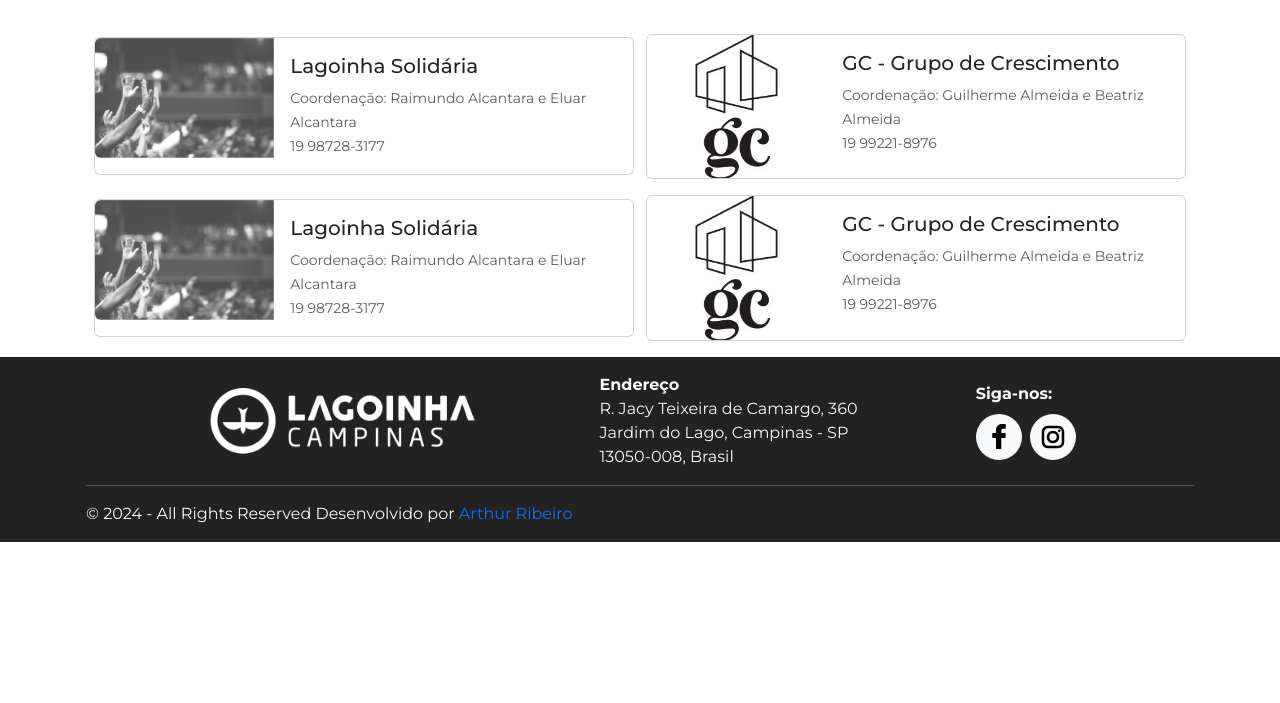
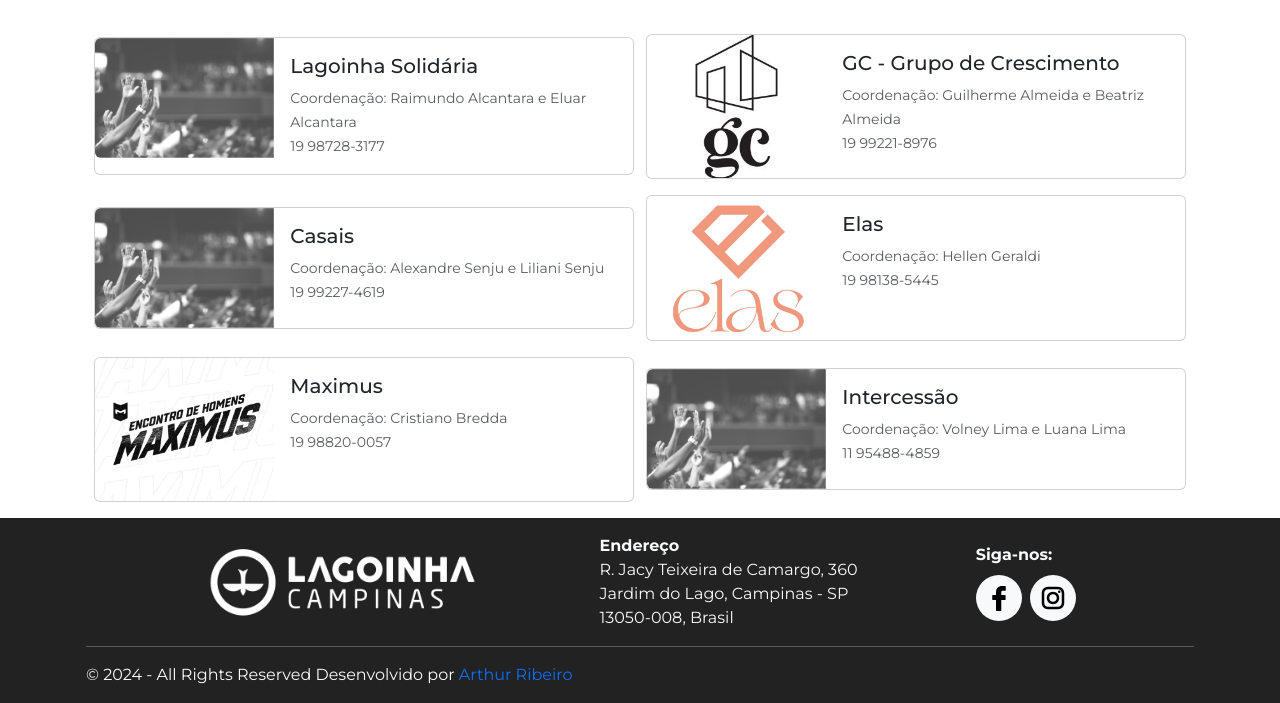
Before and after one commit to ArthurrGuilherme/Lagoinha-Site, a PHP site: page /ministerios.php in a window 1280 px wide. Shown: the part 138-841 px from the top of the page. Before the commit the page ends 680 px from the top, so only its background shows below. Run offline with PHP 8.4, Linux system fonts and the light colour scheme.

Commit message:
Add files via upload

```diff
--- a/js/sweetalert.js
+++ b/js/sweetalert.js
@@ -15,3 +15,49 @@ GC.addEventListener('click', function(){
     button: "Fechar",
         });
     });
+
+const casais = document.querySelector('#casais');
+casais.addEventListener('click', function(){
+    swal({
+    title: "Casais",
+    text: "O Ministério de Casais Lagoinha Campinas, tem a missão cuidar, aconselhar, discipular e capacitar os casais, a fim de contruir um matrimônio pautado nos princípios da palavra de Deus. Com a visão de fortalecer os casamentos por meio de congressos, seminários, eventos, cursos e confraternizações. Valores como conhecer as Escrituras, amar as famílias, ter intimidade com Deus, colocando Jesus no centro do matrimônio; e com objetivo principal é ajudar os casais de tal forma que o divórcio nunca seja uma opção. Ajudar na formação de casais qualificados para atuar como orientadores conjugais e desenvolver hábitos espirituais a fim de fortalecê-los na intimidade com Cristo e no cumprimento da Missão.",
+    button: "Fechar",
+        });
+    });
+
+const Elas = document.querySelector('#Elas');
+Elas.addEventListener('click', function(){
+    swal({
+    title: "Elas",
+    text: "Ministérios de Mulheres",
+    button: "Fechar",
+        });
+    });
+
+const maximus = document.querySelector('#maximus');
+maximus.addEventListener('click', function(){
+    swal({
+    title: "Maximus",
+    text: "Maximus é o ministério de homens da Lagoinha Campinas.",
+    button: "Fechar",
+        });
+    });
+
+const Intercessão = document.querySelector('#Intercessão');
+Intercessão.addEventListener('click', function(){
+    swal({
+    title: "Intercessão",
+    text: "O ministério de intercessão tem como missão, colocar-se diante do Senhor em favor de alguém ou alguma situação, rogando pelas causas e necessidades da igreja, seus membros, bairro, cidade, estado e país; e qualquer causa que o Espirito Santo nos dirigir para orar. Também buscando em oração estabelecer a vontade do coração de Deus. Pessoas no mundo todo precisam conhecer a Cristo e, para isso, cabe a nós cristãos intercedermos e abençoarmos iniciativas de evangelismo e missões. Com o objetivo de despertar e preparar a Igreja do Senhor para a volta de Jesus. Somos chamados a interceder porque Deus nos deu essa oportunidade, e a Igreja Batista da Lagoinha acredita que um povo unido em oração é canal de transformação na sociedade.",
+    button: "Fechar",
+        });
+    });
+
+
+const Intercessão = document.querySelector('#Intercessão');
+Intercessão.addEventListener('click', function(){
+    swal({
+    title: "Intercessão",
+    text: "O ministério de intercessão tem como missão, colocar-se diante do Senhor em favor de alguém ou alguma situação, rogando pelas causas e necessidades da igreja, seus membros, bairro, cidade, estado e país; e qualquer causa que o Espirito Santo nos dirigir para orar. Também buscando em oração estabelecer a vontade do coração de Deus. Pessoas no mundo todo precisam conhecer a Cristo e, para isso, cabe a nós cristãos intercedermos e abençoarmos iniciativas de evangelismo e missões. Com o objetivo de despertar e preparar a Igreja do Senhor para a volta de Jesus. Somos chamados a interceder porque Deus nos deu essa oportunidade, e a Igreja Batista da Lagoinha acredita que um povo unido em oração é canal de transformação na sociedade.",
+    button: "Fechar",
+        });
+    });
--- a/ministerios.php
+++ b/ministerios.php
@@ -68,30 +68,62 @@
         </section>
         <section>
             <article class="container-md d-flex justify-content-evenly align-items-center">
-                <div id="Solidaria" class="card mb-3" style="max-width: 540px; cursor: pointer;">
+                <div id="casais" class="card mb-3" style="max-width: 540px; cursor: pointer;">
                     <div class="row g-0">
                     <div class="col-md-4">
                         <img src="./img/crie.png" class="img-fluid rounded-start" alt="...">
                     </div>
                     <div class="col-md-8">
                         <div class="card-body">
-                        <h5 class="card-title">Lagoinha Solidária</h5>
-                        <p class="card-text"><small class="text-muted">Coordenação: Raimundo Alcantara e Eluar Alcantara</small></p>
-                        <p class="card-text"><small class="text-muted">19 98728-3177</small></p>
+                        <h5 class="card-title">Casais</h5>
+                        <p class="card-text"><small class="text-muted">Coordenação: Alexandre Senju e Liliani Senju</small></p>
+                        <p class="card-text"><small class="text-muted">19 99227-4619</small></p>
                         </div>
                     </div>
                 </div>
                 </div>
-                <div id="GC" class="card mb-3" style="max-width: 540px; cursor: pointer;">
+                <div id="Elas" class="card mb-3" style="max-width: 540px; cursor: pointer;">
                     <div class="row g-0">
                     <div class="col-md-4">
-                        <img src="./img/gc.png" class="img-fluid rounded-start" alt="...">
+                        <img src="./img/elas.png" class="img-fluid rounded-start" alt="...">
                     </div>
                     <div class="col-md-8">
                         <div class="card-body">
-                        <h5 class="card-title">GC - Grupo de Crescimento</h5>
-                        <p class="card-text"><small class="text-muted">Coordenação: Guilherme Almeida e Beatriz Almeida</small></p>
-                        <p class="card-text"><small class="text-muted">19 99221-8976</small></p>
+                        <h5 class="card-title">Elas</h5>
+                        <p class="card-text"><small class="text-muted">Coordenação: Hellen Geraldi</small></p>
+                        <p class="card-text"><small class="text-muted">19 98138-5445</small></p>
+                        </div>
+                    </div>
+                    </div>
+                </div>
+            </article>
+        </section>
+        <section>
+            <article class="container-md d-flex justify-content-evenly align-items-center">
+                <div id="maximus" class="card mb-3" style="max-width: 540px; cursor: pointer;">
+                    <div class="row g-0">
+                    <div class="col-md-4">
+                        <img src="./img/maximus.png" class="img-fluid rounded-start" alt="...">
+                    </div>
+                    <div class="col-md-8">
+                        <div class="card-body">
+                        <h5 class="card-title">Maximus</h5>
+                        <p class="card-text"><small class="text-muted">Coordenação: Cristiano Bredda</small></p>
+                        <p class="card-text"><small class="text-muted">19 98820-0057</small></p>
+                        </div>
+                    </div>
+                </div>
+                </div>
+                <div id="Intercessão" class="card mb-3" style="max-width: 540px; cursor: pointer;">
+                    <div class="row g-0">
+                    <div class="col-md-4">
+                        <img src="./img/crie.png" class="img-fluid rounded-start" alt="...">
+                    </div>
+                    <div class="col-md-8">
+                        <div class="card-body">
+                        <h5 class="card-title">Intercessão</h5>
+                        <p class="card-text"><small class="text-muted">Coordenação: Volney Lima e Luana Lima</small></p>
+                        <p class="card-text"><small class="text-muted">11 95488-4859</small></p>
                         </div>
                     </div>
                     </div>
```
Also changed, not shown: img/elas.png (added), img/maximus.png (added).
